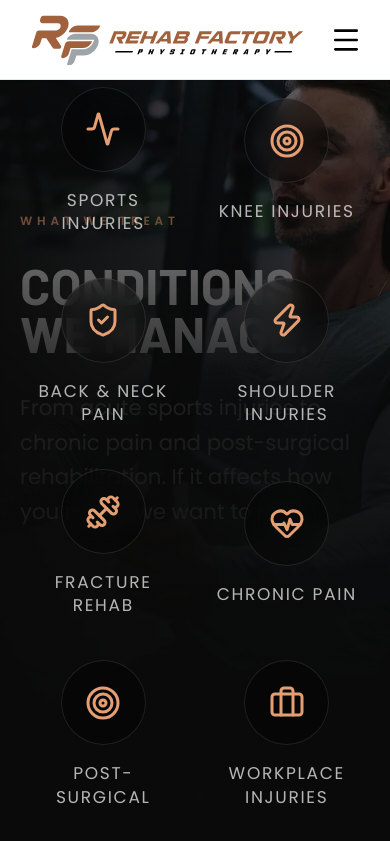
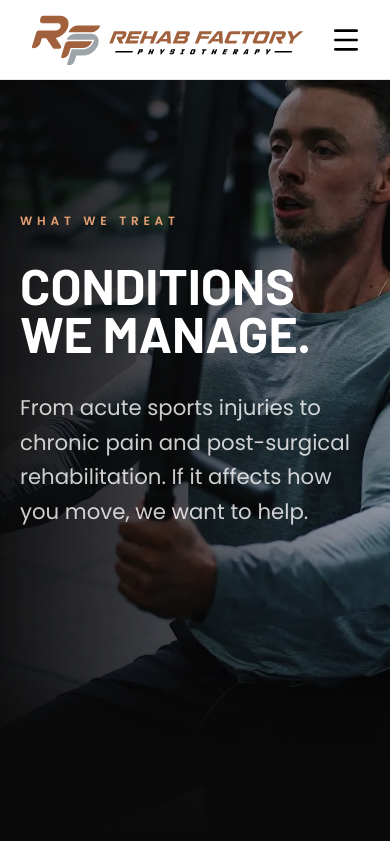
Before and after one commit to rehabfactory/rehabfactory, a React (Vite) app: page /conditions in a window 390 px wide. Shown: the top 841 px of the page. Built offline with nearby package versions, Linux system fonts and the light colour scheme.

Commit message:
Fix Barlow font weights, add CONDITIONS to nav, hide mobile icons, fix About page styling

```diff
--- a/index.html
+++ b/index.html
@@ -19,7 +19,7 @@
     <meta name="viewport" content="width=device-width, initial-scale=1.0" />
     <title>REHAB FACTORY</title>
     <script src="https://cdn.tailwindcss.com?plugins=forms,container-queries"></script>
-    <link href="https://fonts.googleapis.com/css2?family=Plus+Jakarta+Sans:wght@400;700;800&family=Outfit:wght@100..900&family=Barlow:wght@400..900&family=Poppins:wght@300;400;500;600&display=swap" rel="stylesheet" />
+    <link href="https://fonts.googleapis.com/css2?family=Plus+Jakarta+Sans:wght@400;700;800&family=Outfit:wght@100..900&family=Barlow:ital,wght@0,400;0,500;0,600;0,700;0,800;0,900;1,700;1,900&family=Poppins:wght@300;400;500;600&display=swap" rel="stylesheet" />
     <link href="https://fonts.googleapis.com/css2?family=Material+Symbols+Outlined:wght,FILL@100..700,0..1&display=swap" rel="stylesheet" />
     <style>
       .material-symbols-outlined {
--- a/src/components/Header.jsx
+++ b/src/components/Header.jsx
@@ -49,6 +49,10 @@ const Header = () => {
             </div>
           </div>
 
+          <NavLink className={navLinkClass} to="/conditions">
+            CONDITIONS
+            <span className="absolute bottom-0 left-0 w-0 h-[2px] bg-secondary transition-all duration-300 group-hover:w-full"></span>
+          </NavLink>
           <NavLink className={navLinkClass} to="/insights">
             INSIGHTS
             <span className="absolute bottom-0 left-0 w-0 h-[2px] bg-secondary transition-all duration-300 group-hover:w-full"></span>
--- a/src/pages/Conditions.jsx
+++ b/src/pages/Conditions.jsx
@@ -178,7 +178,7 @@ const Conditions = () => {
         {/* Icon Navigation Menu - Inside Hero */}
         <div className="absolute bottom-0 left-0 w-full z-20 bg-gradient-to-t from-[#0a0a0a] via-[#0a0a0a]/90 to-transparent pt-32 pb-8 lg:pb-12 border-b border-white/5">
           <div className="container max-w-7xl">
-            <div className="grid grid-cols-2 md:grid-cols-4 lg:grid-cols-8 gap-x-4 gap-y-10">
+            <div className="hidden md:grid md:grid-cols-4 lg:grid-cols-8 gap-x-4 gap-y-10">
               {conditionList.map((item, idx) => {
                 const IconComponent = item.icon;
                 const sectionId = item.title.toLowerCase().replace(/[^a-z0-9]+/g, '-');
```
Also changed, not shown: 3 other files (tests, documents, lock files or other folders).
